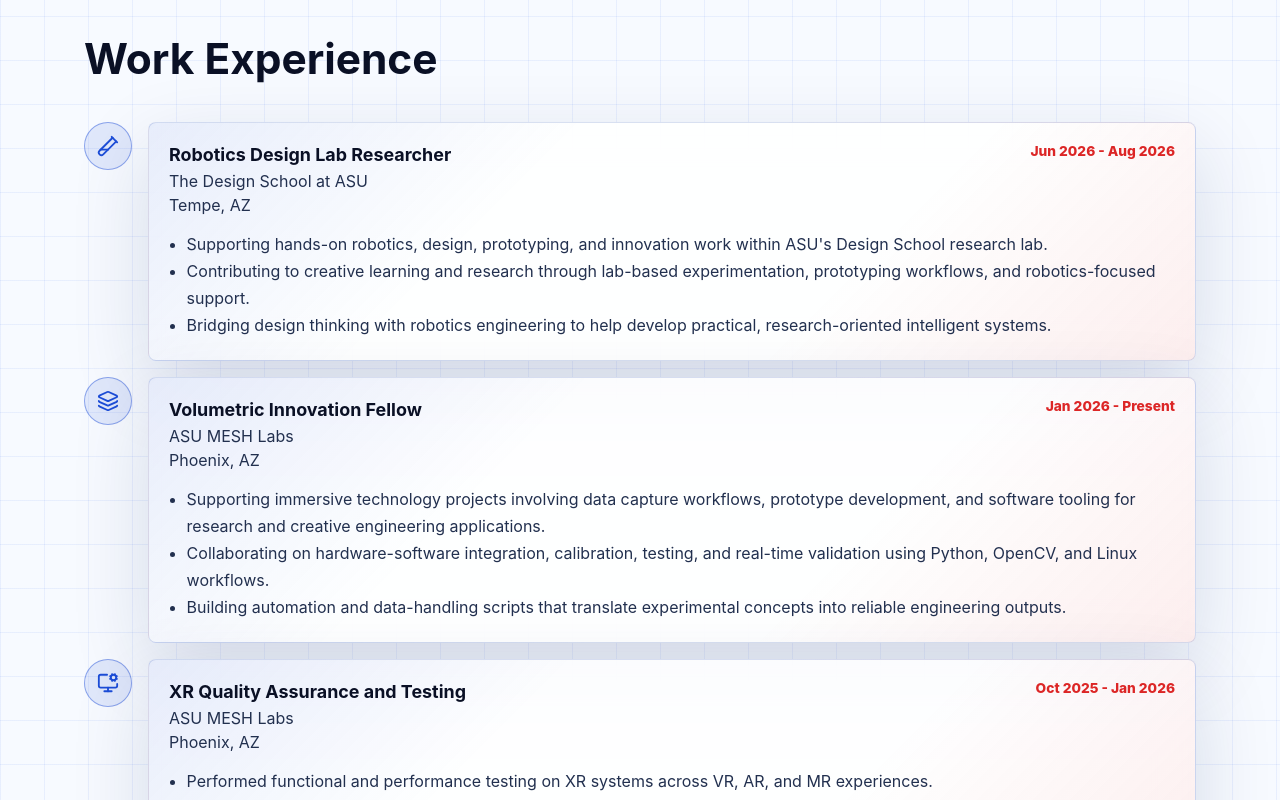
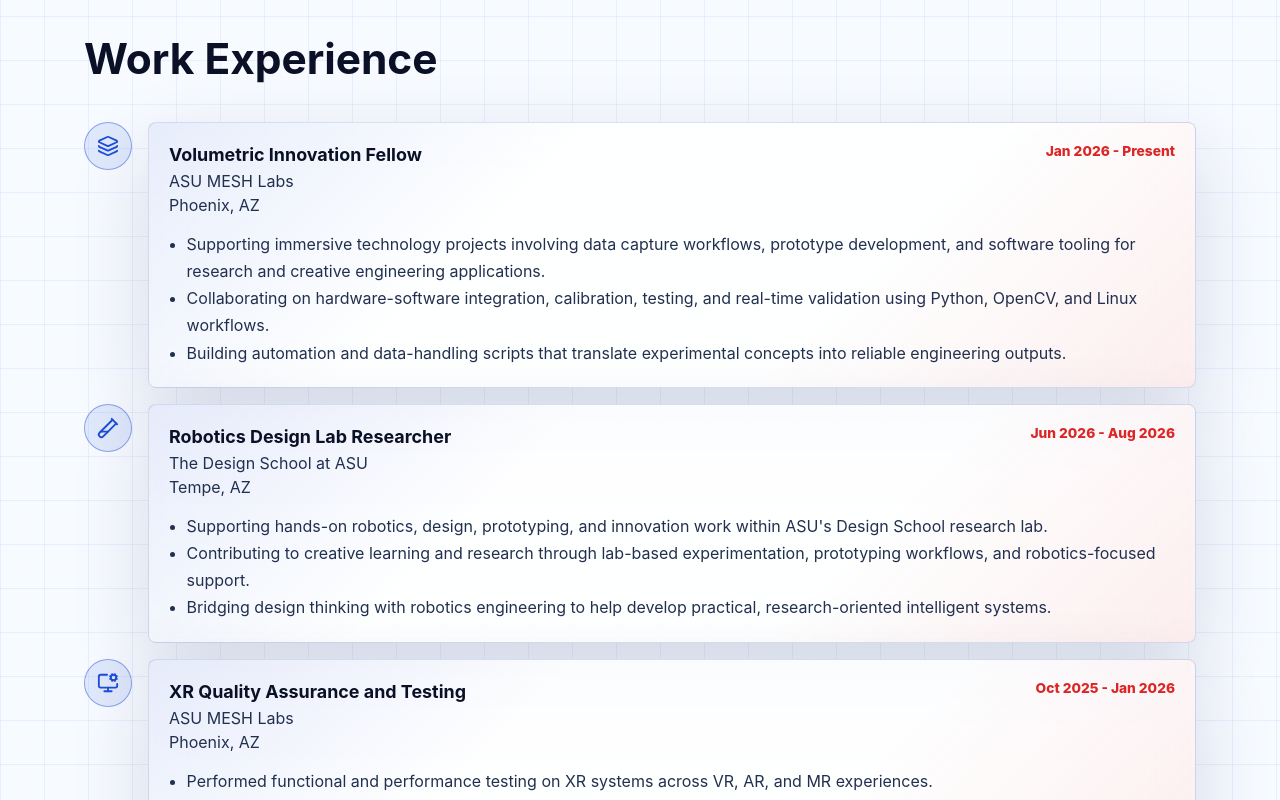
Before and after one commit to tirth1263/tirth-rank-portfolio, a React (Vite) app: page / in a window 1280 px wide. Shown: the part 2360-3160 px from the top of the page. Built offline with nearby package versions, Linux system fonts and the light colour scheme; no server answers.

Commit message:
Sort work experience by timeline

```diff
--- a/src/App.tsx
+++ b/src/App.tsx
@@ -25,7 +25,7 @@
   projects,
   publications,
   skillGroups,
-  work
+  workTimeline
 } from "./data/portfolio";
 
 const responsibilities = [
@@ -273,7 +273,7 @@
             <h2>Work Experience</h2>
           </div>
           <div className="timeline">
-            {work.map((item, index) => {
+            {workTimeline.map((item, index) => {
               const Icon = item.icon;
               return (
                 <motion.article className="timeline-item" key={`${item.company}-${item.title}`} {...fadeUp} transition={{ ...baseTransition, delay: index * 0.04 }}>
--- a/src/data/portfolio.ts
+++ b/src/data/portfolio.ts
@@ -108,6 +108,51 @@
     ]
   }
 ];
+
+const monthIndexes: Record<string, number> = {
+  Jan: 0,
+  Feb: 1,
+  Mar: 2,
+  Apr: 3,
+  May: 4,
+  Jun: 5,
+  Jul: 6,
+  Aug: 7,
+  Sep: 8,
+  Oct: 9,
+  Nov: 10,
+  Dec: 11
+};
+
+function parseMonthYear(value: string) {
+  const [month, year] = value.trim().split(/\s+/);
+  return Number(year) * 12 + (monthIndexes[month] ?? 0);
+}
+
+function getWorkTimeline(period: string) {
+  const [startPart, endPart] = period.split(" - ");
+  const isPresent = /present/i.test(endPart ?? "");
+  return {
+    isPresent,
+    start: parseMonthYear(startPart),
+    end: isPresent ? Number.POSITIVE_INFINITY : parseMonthYear(endPart ?? startPart)
+  };
+}
+
+export const workTimeline = [...work].sort((first, second) => {
+  const firstTimeline = getWorkTimeline(first.period);
+  const secondTimeline = getWorkTimeline(second.period);
+
+  if (firstTimeline.isPresent !== secondTimeline.isPresent) {
+    return firstTimeline.isPresent ? -1 : 1;
+  }
+
+  if (firstTimeline.end !== secondTimeline.end) {
+    return secondTimeline.end - firstTimeline.end;
+  }
+
+  return secondTimeline.start - firstTimeline.start;
+});
 
 export const projects = [
   {
```
